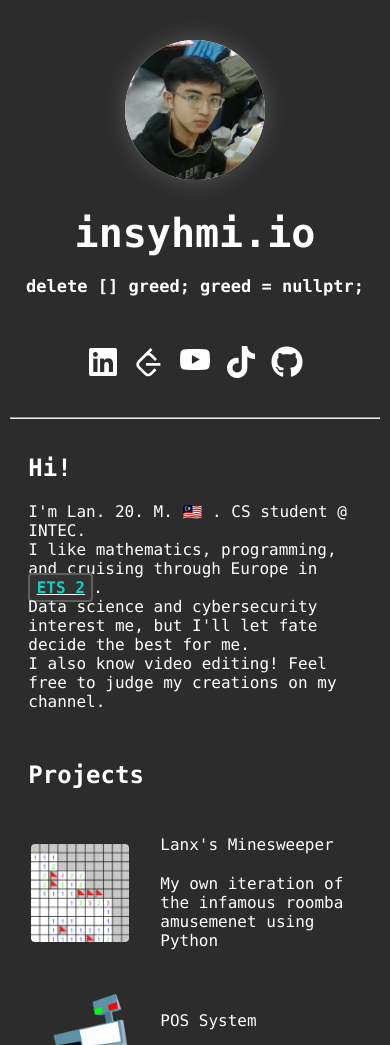
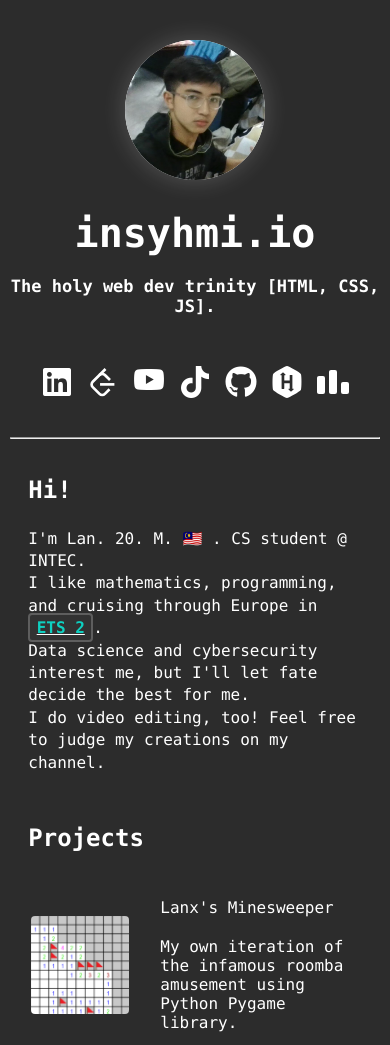
Before and after one commit to insyhmi/insyhmi.github.io, a plain HTML site: page index.html in a window 390 px wide. Shown: the top 1045 px of the page. Drawn offline with Linux system fonts and the light colour scheme.

Commit message:
Update index.html

```diff
--- a/index.html
+++ b/index.html
@@ -5,11 +5,14 @@
         <meta charset="utf-8">
         <meta name="viewport" content="width=device-width, initial-scale=1.0">
         <link rel="stylesheet" href="https://cdnjs.cloudflare.com/ajax/libs/font-awesome/6.4.2/css/all.min.css">
+        <link rel="preconnect" href="https://fonts.googleapis.com">
+        <link rel="preconnect" href="https://fonts.gstatic.com" crossorigin>
+        <link href="https://fonts.googleapis.com/css2?family=Inconsolata:wght@200..900&family=League+Spartan:wght@100..900&display=swap" rel="stylesheet">
         <style>
             * {
                 margin: 0px;
                 color: white;
-                font-family: "Consolas";
+                font-family:  "Consolas", "Inconsolata" ;
                 box-sizing: border-box;
                 margin: 10px 0px;
             }
@@ -66,7 +69,7 @@
                 border-radius: 4px;
                 border: 2px solid #5e5e5e;
                 font-weight: bold;
-                font-family: "SFMono-Regular", Consolas;
+                font-family: "SFMono-Regular", "Consolas", "Inconsolata";
                 padding: 0.2em 0.4em;
                 color: #0ed1c1;
                 text-align: center
@@ -93,16 +96,29 @@
                 color: #0a5fe9;
             }
             .button-icon:hover .icon-leetcode{
-                stroke: #ddbc14;
+                stroke: #E7A41F;
             }
             .button-icon:hover .icon-youtube{
                 color: #e53434;
             }
             .button-icon:hover .icon-tiktok{
-                color: #0df3ef;
+                color: #000;
+                text-shadow: -1px 0 #ee1d52, 0 1px #69c9d0, 1px 0 #69c9d0, 0 -1px #69c9d0;
             }
             .button-icon:hover .icon-github{
                 color: #4078c0;
+            }
+            .icon-hackerrank:hover{
+                fill: #46e71e;
+            }
+            .icon-codeforces:hover .codeforces-bar-1{
+                fill: #fff200;
+            }
+            .icon-codeforces:hover .codeforces-bar-2{
+                fill: #0066ff;
+            }
+            .icon-codeforces:hover .codeforces-bar-3{
+                fill: #d01205;
             }
             #body_main, #body_project{
                 width: 90%;
@@ -142,6 +158,12 @@
             @media screen and (max-width: 768px){
                 #main{
                     width: 95%;
+                }
+                #tooltip{
+                    white-space: normal;
+                }
+                #body_main p, #body_main h2{
+                    line-height: 1.4;
                 }
             }
         </style>
@@ -194,6 +216,26 @@
                         <i class="fa-brands fa-github icon icon-github"></i>
                     </button>
                 </a>
+
+                <a href = "https://www.hackerrank.com/profile/net15_harry" target="_blank">
+                    <button class="button-icon">
+                        <!-- Hackerrank-->
+                        <svg class="icon icon-hackerrank" viewBox="0 0 32 32" fill="white">
+                            <path d="M16 0c1.714 0 13 6.516 13.854 8 0.859 1.484 0.859 14.516 0 16s-12.141 8-13.854 8c-1.714 0-13-6.516-13.859-8-0.854-1.484-0.854-14.516 0-16 0.859-1.484 12.146-8 13.859-8zM19.063 9.068c-0.193 0-0.349 0.151-0.349 0.344v5.167h-5.427v-5.37h0.932c0.188 0 0.339-0.151 0.339-0.344 0-0.125-0.068-0.234-0.161-0.292l-2.099-2.010c-0.063-0.089-0.188-0.146-0.302-0.146-0.109 0-0.214 0.057-0.276 0.141l-2.24 2.016c-0.094 0.063-0.161 0.167-0.161 0.292 0 0.188 0.151 0.344 0.344 0.344h0.938l0.010 13.38c0 0.193 0.146 0.344 0.339 0.344h1.99c0.188 0 0.344-0.151 0.344-0.344v-5.339h5.432v5.536h-0.932c-0.193 0-0.344 0.156-0.344 0.344 0 0.125 0.068 0.234 0.161 0.292l2.104 2.016c0.057 0.083 0.188 0.146 0.302 0.146s0.208-0.063 0.276-0.146l2.24-2.016c0.094-0.057 0.161-0.167 0.161-0.292 0-0.188-0.156-0.344-0.344-0.344h-0.938l-0.010-13.375c0-0.198-0.151-0.349-0.339-0.349h-1.99z"/>
+                        </svg>
+                    </button>
+                </a>
+
+                <a href="https://codeforces.com/profile/lnxhm1" target="_blank">
+                    <button class="button-icon">
+                        <!-- Codeforces-->
+                        <svg class="icon icon-codeforces" viewBox="0 0 24 24" fill="currentColor">
+                            <path class="codeforces-bar-1" d="M4.5 7.5A1.5 1.5 0 0 1 6 9v10.5A1.5 1.5 0 0 1 4.5 21h-3C.673 21 0 20.328 0 19.5V9c0-.828.673-1.5 1.5-1.5h3z"/>
+                            <path class="codeforces-bar-2" d="M13.5 3A1.5 1.5 0 0 1 15 4.5v15a1.5 1.5 0 0 1-1.5 1.5h-3c-.827 0-1.5-.672-1.5-1.5v-15c0-.828.673-1.5 1.5-1.5h3z"/>
+                            <path class="codeforces-bar-3" d="M22.5 12A1.5 1.5 0 0 1 24 13.5v6a1.5 1.5 0 0 1-1.5 1.5h-3a1.5 1.5 0 0 1-1.5-1.5v-6a1.5 1.5 0 0 1 1.5-1.5h3z"/>
+                        </svg>
+                    </button>
+                </a>
             </div>
             <hr>
             <div id="body_main">
@@ -202,7 +244,7 @@
                     I'm Lan. 20. M. 🇲🇾 . CS student @ INTEC.<br />
                     I like mathematics, programming, and cruising through Europe in <a href="https://www.worldoftrucks.com/en/profile/9349877"><span class="inline-code">ETS 2</span></a>.<br />
                     Data science and cybersecurity interest me, but I'll let fate decide the best for me.<br />
-                    I also know video editing! Feel free to judge my creations on my channel.
+                    I do video editing, too! Feel free to judge my creations on my channel.
                 </p>
             </div>
             <div id="body_project">
@@ -219,7 +261,7 @@
                                 Lanx's Minesweeper
                             </div>
                             <div class="project_description">
-                                My own iteration of the infamous roomba amusemenet using Python
+                                My own iteration of the infamous roomba amusement using Python Pygame library.
                             </div>
                         </td>
                     </tr>
@@ -366,6 +408,8 @@
             "Black and white..",
             "The holy web dev trinity [HTML, CSS, JS]. ",
             "My dream is to hack NASA using HTML and LaTeX",
+            "I wish to be good in cp",
+            "This is an <span class='inline-code'>inline code</span>"
         ];
         let tooltip_length = tooltip_collection.length;
         let i = getRandomIntInclusive(tooltip_length);
```
